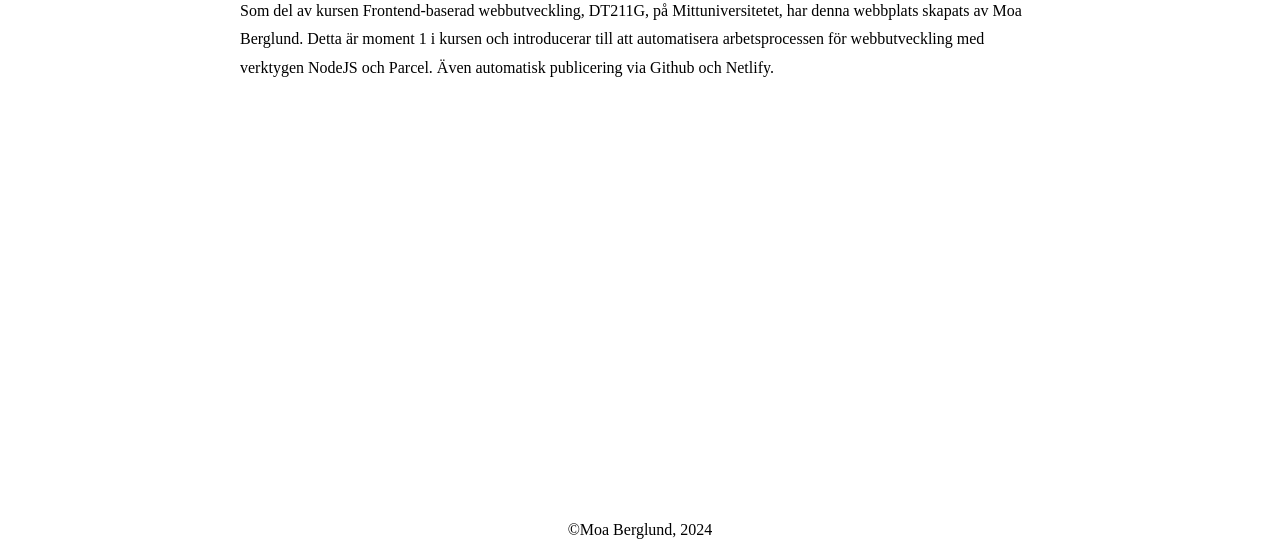
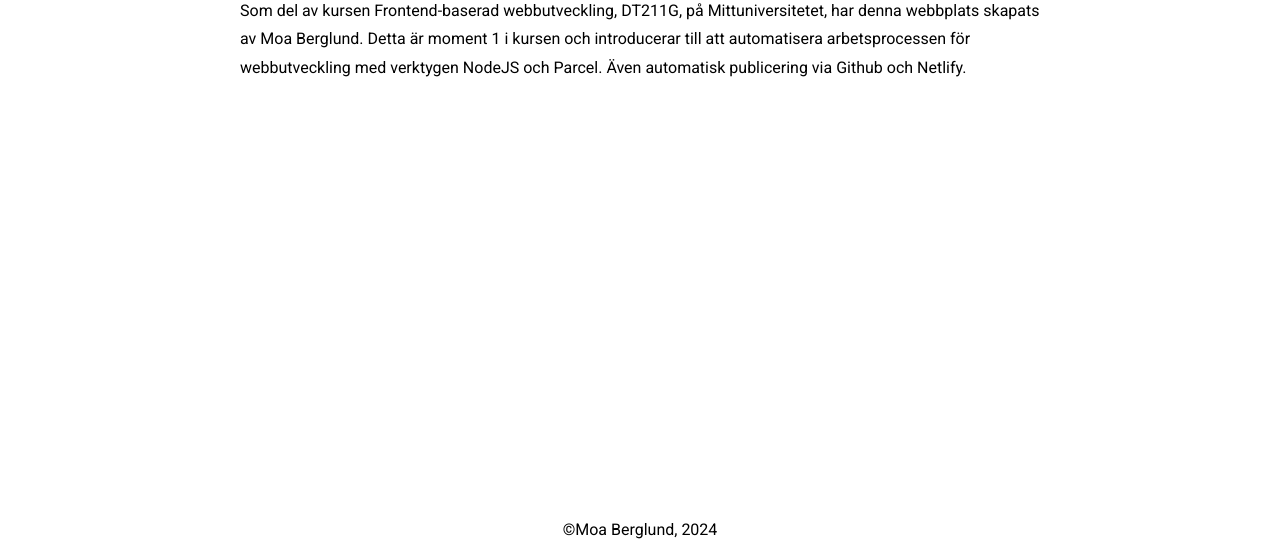
Before and after one commit to moaberglund/automatisering-publicering, a website built with Parcel: page src/index.html in a window 1280 px wide. Shown: the part 261-800 px from the top of the page. Built offline with nearby package versions, Linux system fonts and the light colour scheme.

Commit message:
roboto font css

```diff
--- a/src/css/styles.css
+++ b/src/css/styles.css
@@ -1,7 +1,11 @@
+@import url('https://fonts.googleapis.com/css2?family=Roboto:wght@100;300;400;500;700;900&display=swap');
+
+
 * {
     padding: 0;
     margin: 0;
     box-sizing: border-box;
+    font-family: "Roboto", Arial, Helvetica, sans-serif;
 
 }
 
```
